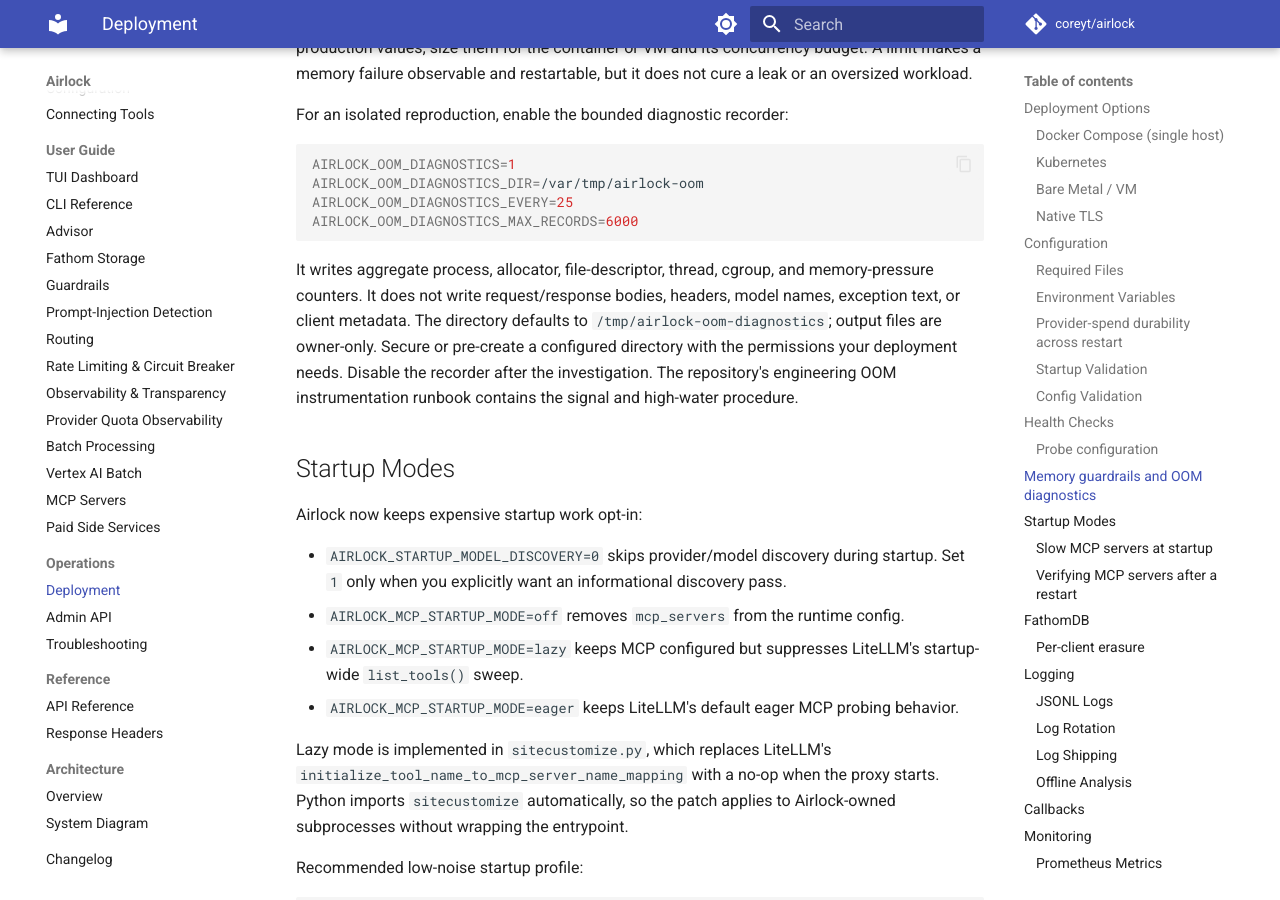
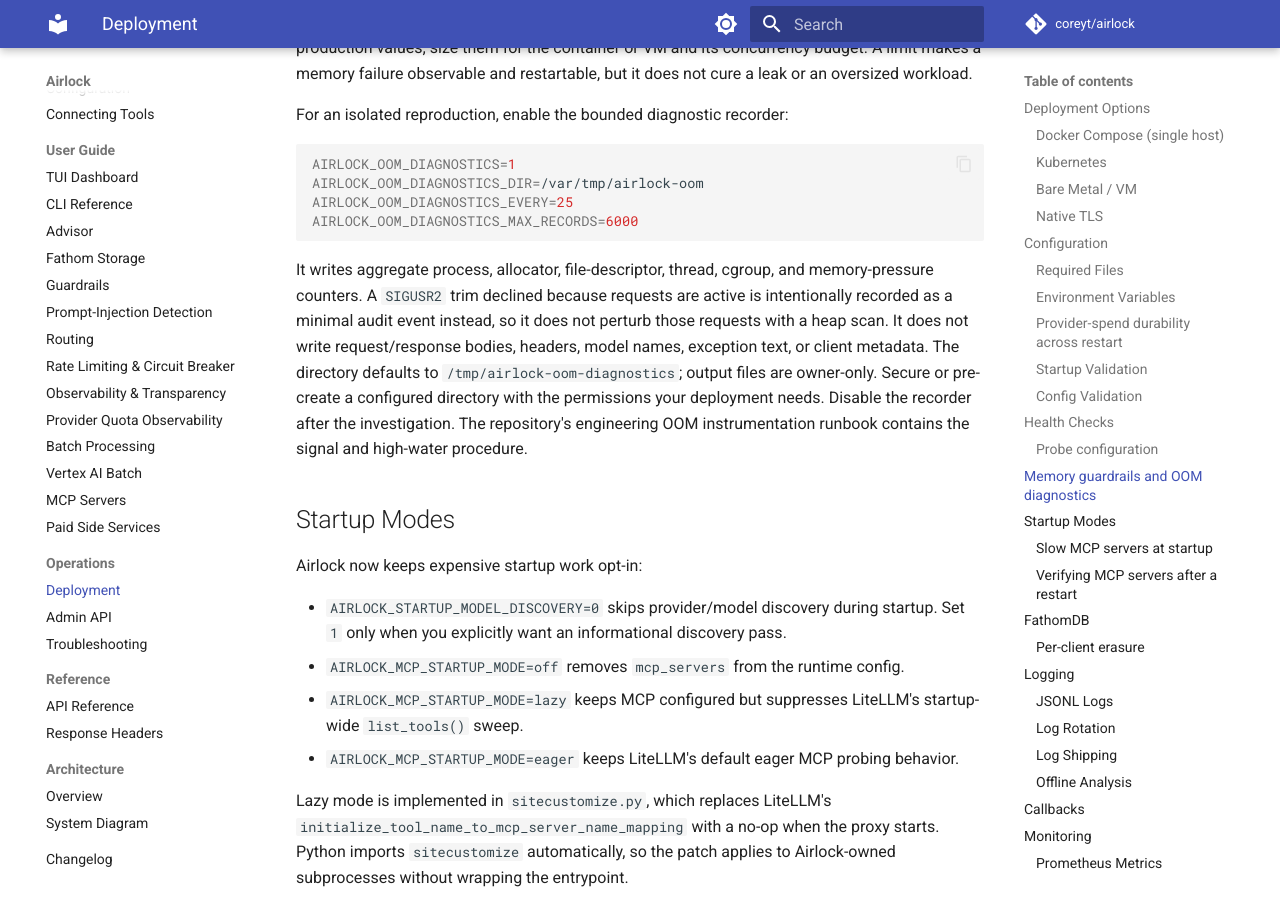
Before and after one commit to coreyt/airlock, an MkDocs documentation site: the page built from docs/operations.md, in a window 1280 px wide and 900 px high, scrolled down 6267 px. Built offline with MkDocs 1.6.1 and Material for MkDocs 9.7.7, drawn with Linux system fonts in a browser that asks for light colours; comment, search, counter and statistics services are not loaded.

Commit message:
fix(diagnostics): bound in-flight trim skip

````diff
--- a/docs/operations.md
+++ b/docs/operations.md
@@ -221,12 +221,15 @@
 ```
 
 It writes aggregate process, allocator, file-descriptor, thread, cgroup, and
-memory-pressure counters. It does not write request/response bodies, headers,
-model names, exception text, or client metadata. The directory defaults to
-`/tmp/airlock-oom-diagnostics`; output files are owner-only. Secure or
-pre-create a configured directory with the permissions your deployment needs.
-Disable the recorder after the investigation. The repository's engineering OOM
-instrumentation runbook contains the signal and high-water procedure.
+memory-pressure counters. A `SIGUSR2` trim declined because requests are active
+is intentionally recorded as a minimal audit event instead, so it does not
+perturb those requests with a heap scan. It does not write request/response
+bodies, headers, model names, exception text, or client metadata. The directory
+defaults to `/tmp/airlock-oom-diagnostics`; output files are owner-only. Secure
+or pre-create a configured directory with the permissions your deployment
+needs. Disable the recorder after the investigation. The repository's
+engineering OOM instrumentation runbook contains the signal and high-water
+procedure.
 
 ## Startup Modes
 
````
Also changed, not shown: dev/debugging/instrumentation/oom-high-water.md (+5 -2 lines), 2 other files.
